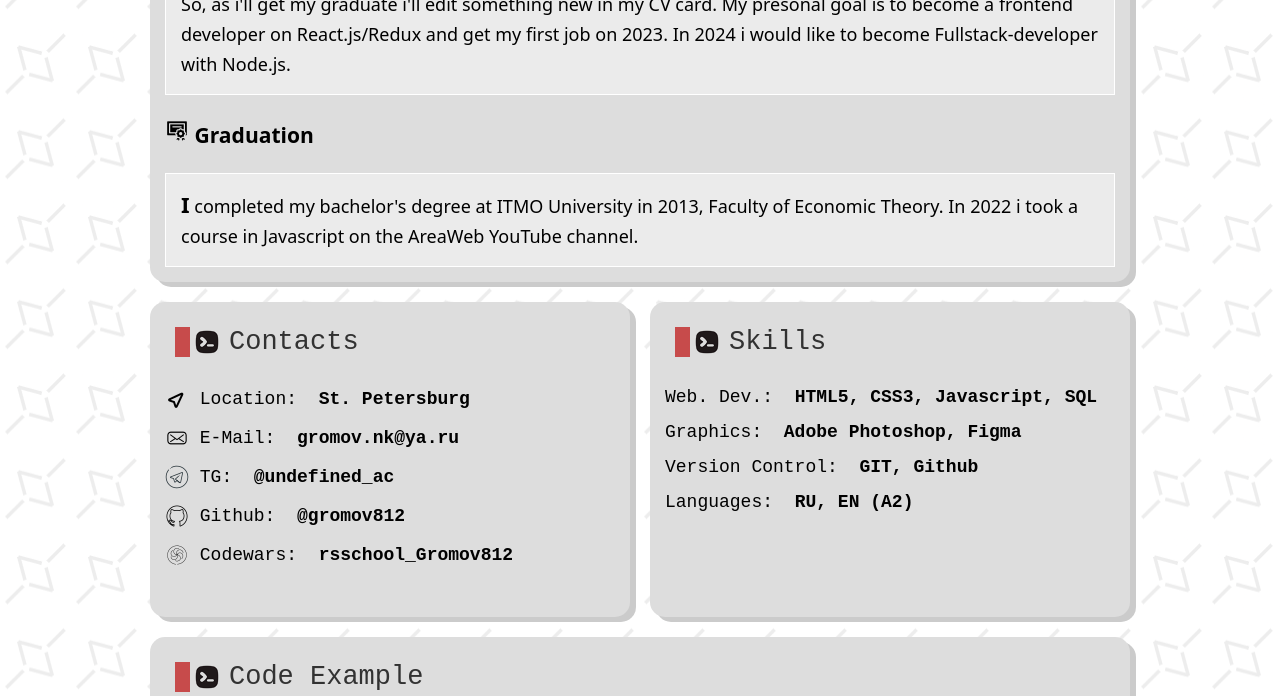
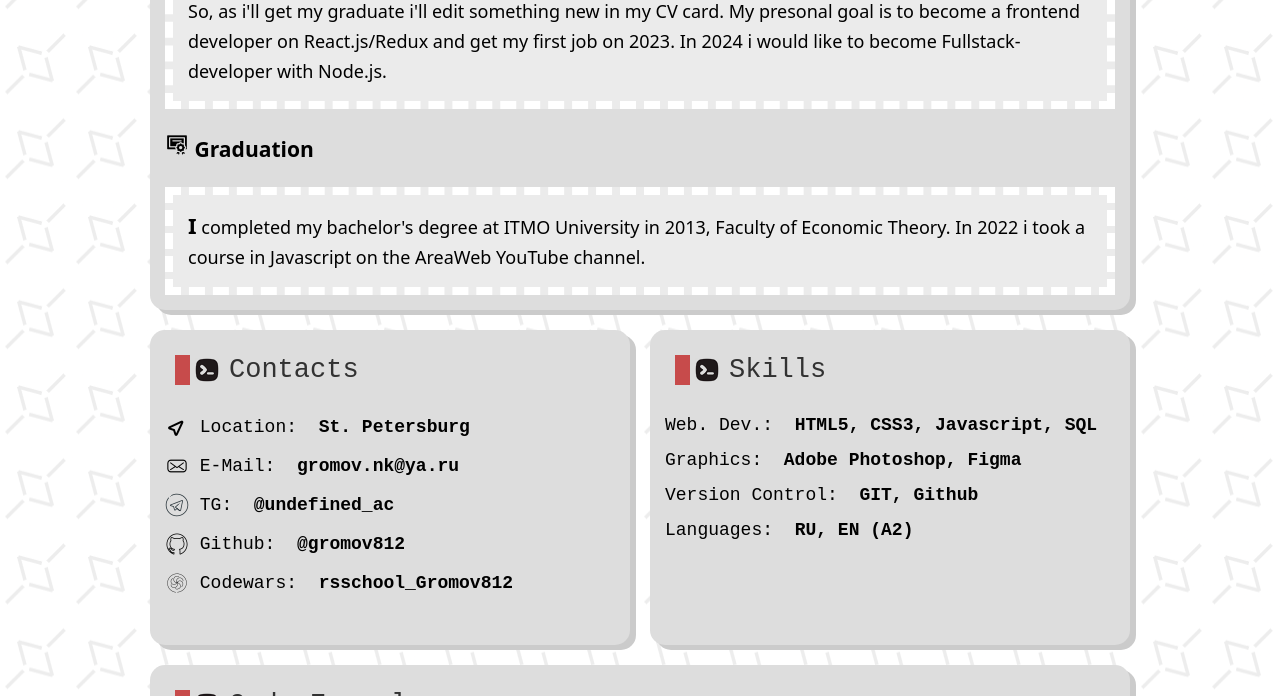
Before and after one commit to Gromov812/rsschool-cv2, a plain HTML site: page index.html in a window 1280 px wide. Shown: the part 404-1100 px from the top of the page. Drawn offline with Linux system fonts and the light colour scheme.

Commit message:
edit: dashed border in aboutme area

```diff
--- a/css/style.css
+++ b/css/style.css
@@ -146,7 +146,7 @@ h1 {
   padding: 15px;
   line-height: 30px;
   background: #ebebeb;
-  border: 1px #fff solid;
+  border: 8px #fff dashed;
 }
 .about--text::first-letter {
   font-size: 22px;
```
